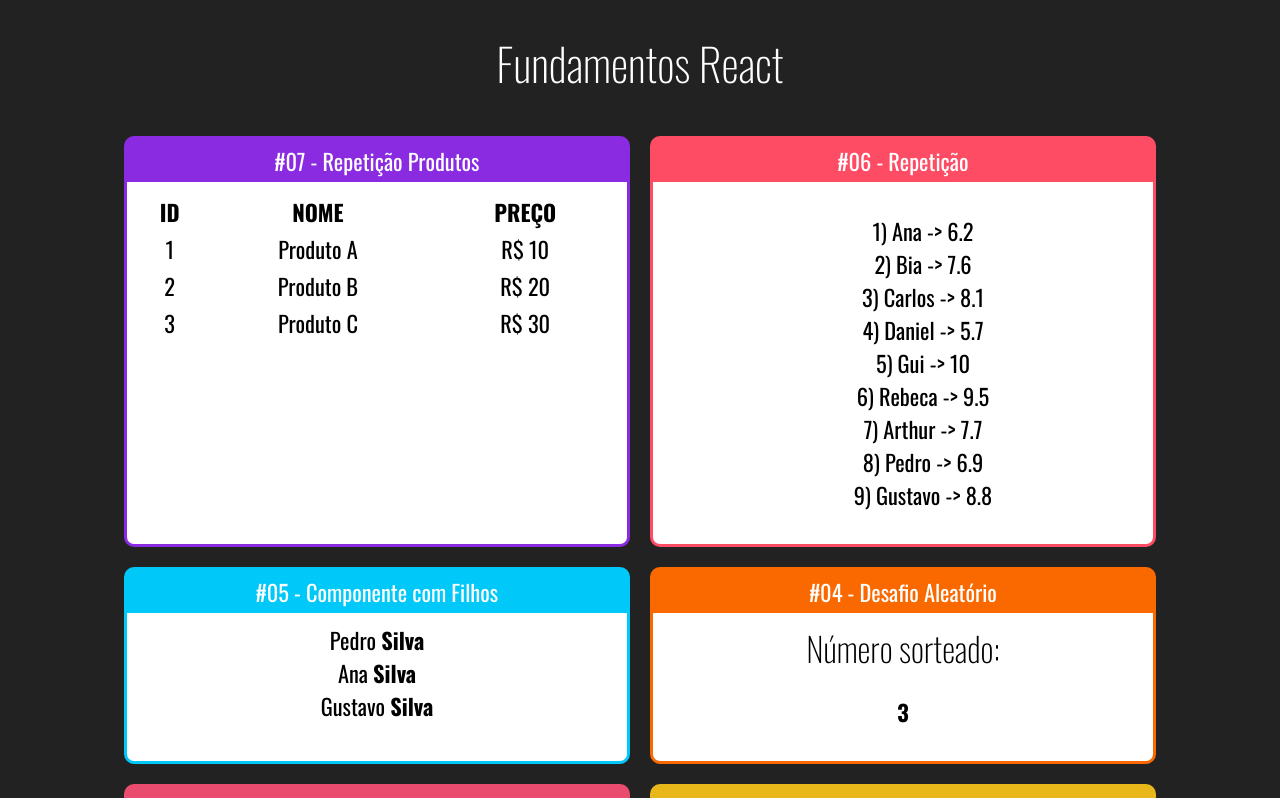
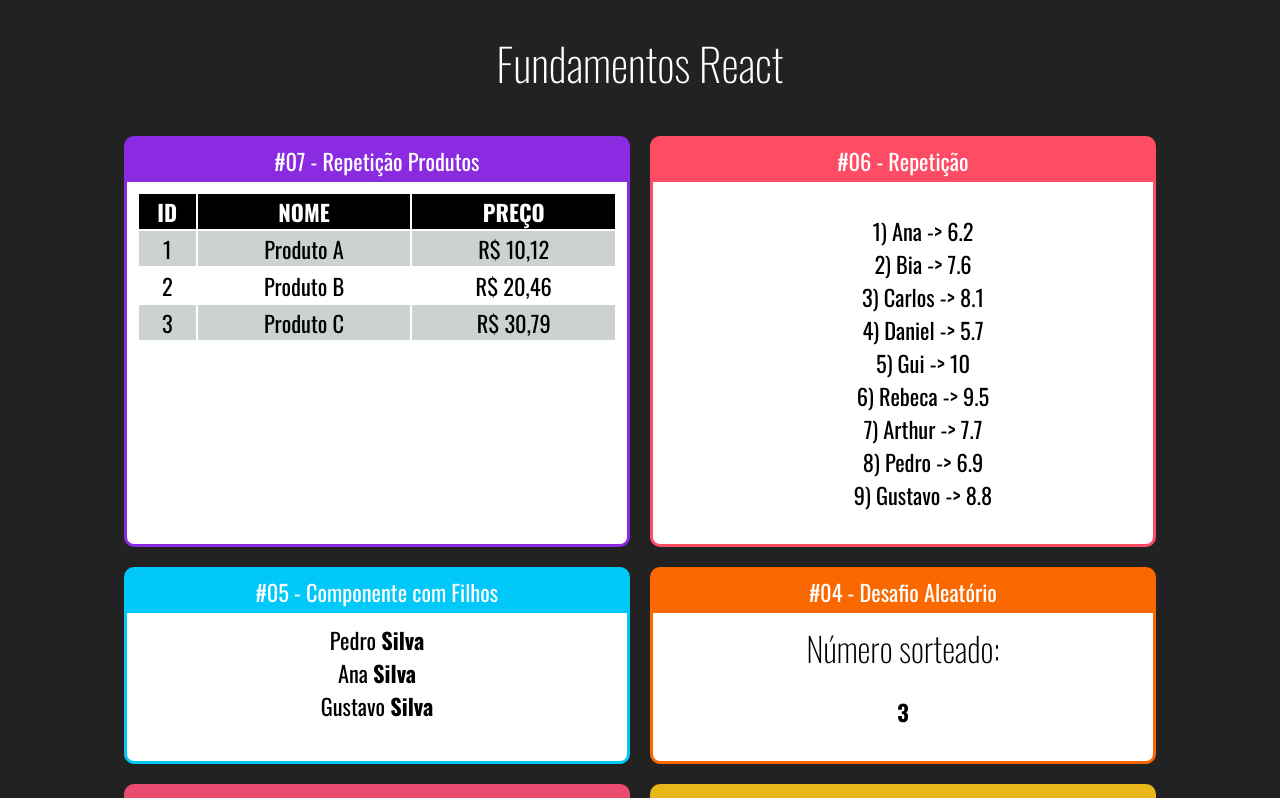
Before and after one commit to pedrohsbatista/Fundamentos-React, a React (Create React App) app: page / in a window 1280 px wide. Shown: the top 798 px of the page. Built offline with nearby package versions, Linux system fonts and the light colour scheme.

Commit message:
Melhorias tabela produtos

```diff
--- /dev/null
+++ b/src/components/repeticao/TabelaProdutos.css
@@ -0,0 +1,12 @@
+.Tabela{
+    width: 100%;
+}
+
+.Tabela th{
+    background-color: #000;
+    color: #fff;
+}
+
+.Tabela .Par{
+    background-color: #CCD1D1;
+}
--- a/src/components/repeticao/TabelaProdutos.jsx
+++ b/src/components/repeticao/TabelaProdutos.jsx
@@ -1,17 +1,19 @@
 import React from "react";
 import produtos from "../../data/produtos"
+import './TabelaProdutos.css'
 
 export default props => {
-    const results = produtos.map((produto) => {
-       return  <tr>
-                    <td>{produto.id}</td>
-                    <td>{produto.nome}</td>
-                    <td>R$ {produto.preco}</td>
-                </tr>
-    })
-    console.log(results);
+    function getProdutos(){
+        return produtos.map((produto, i) => {
+            return  <tr key={produto.id} className={i % 2 == 0 ? 'Par' : ''}>
+                         <td>{produto.id}</td>
+                         <td>{produto.nome}</td>
+                         <td>R$ {produto.preco.toFixed(2).replace('.', ',')}</td>
+                     </tr>
+         })
+    }
     return(
-        <table style={{ width: "100%" }}>
+        <table className="Tabela">
             <thead>
                 <tr>
                     <th>ID</th>
@@ -20,7 +22,7 @@ export default props => {
                 </tr>
             </thead>
             <tbody>
-                {results}
+                {getProdutos()}
             </tbody>
         </table>
     );
--- a/src/data/produtos.js
+++ b/src/data/produtos.js
@@ -1,5 +1,7 @@
-export default [
-    { id: 1, nome: "Produto A", preco: 10 },
-    { id: 2, nome: "Produto B", preco: 20 },
-    { id: 3, nome: "Produto C", preco: 30 },
+const produtos = [
+    { id: 1, nome: "Produto A", preco: 10.123 },
+    { id: 2, nome: "Produto B", preco: 20.456 },
+    { id: 3, nome: "Produto C", preco: 30.789 }
 ]
+
+export default produtos
```
